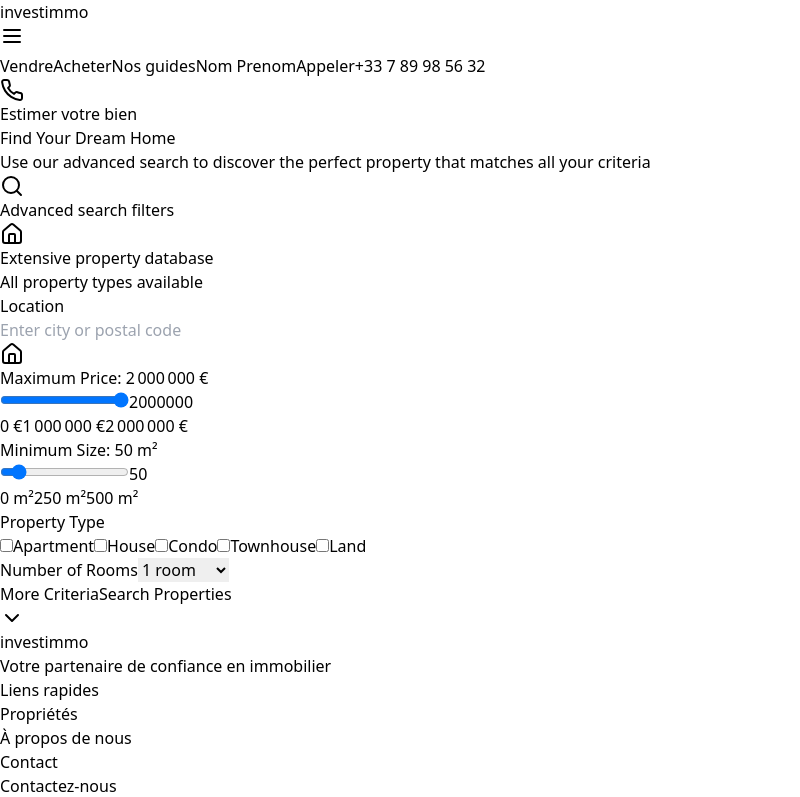
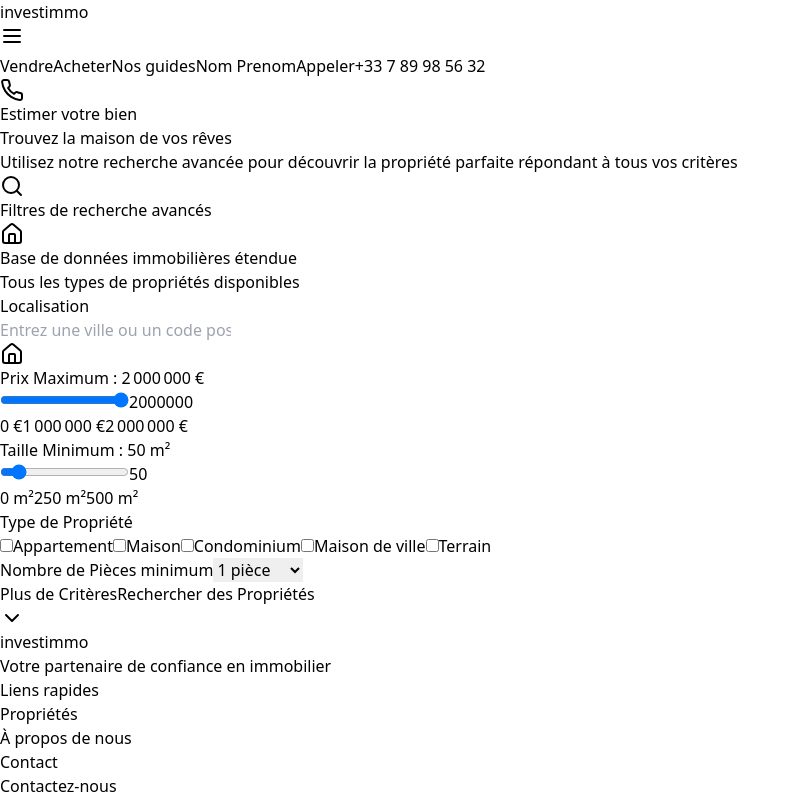
Before and after one commit to Tiaggaws7/WebImmo, a React (Vite) app: page /Acheter in a window 1280 px wide. Shown: the top 797 px of the page, without its empty margins (0-800 px from the left). Built offline with nearby package versions, Linux system fonts and the light colour scheme.

Commit message:
transalte page Acheter in French

```diff
--- a/src/components/Search_house.tsx
+++ b/src/components/Search_house.tsx
@@ -17,19 +17,19 @@ export default function Search_house() {
   const [amenities, setAmenities] = useState<string[]>([])
 
   const propertyTypeOptions = [
-    { value: 'apartment', label: 'Apartment' },
-    { value: 'house', label: 'House' },
-    { value: 'condo', label: 'Condo' },
-    { value: 'townhouse', label: 'Townhouse' },
-    { value: 'land', label: 'Land' },
+    { value: 'apartment', label: 'Appartement' },
+    { value: 'house', label: 'Maison' },
+    { value: 'condo', label: 'Condominium' },
+    { value: 'townhouse', label: 'Maison de ville' },
+    { value: 'land', label: 'Terrain' },
   ]
 
   const amenityOptions = [
-    { value: 'pool', label: 'Pool' },
+    { value: 'pool', label: 'Piscine' },
     { value: 'parking', label: 'Parking' },
     { value: 'cave', label: 'Cave' },
-    { value: 'beautiful_view', label: 'Beautiful View' },
-    { value: 'elevator', label: 'Elevator' },
+    { value: 'beautiful_view', label: 'Belle vue' },
+    { value: 'elevator', label: 'Ascenseur' },
   ]
 
   useEffect(() => {
@@ -80,7 +80,7 @@ export default function Search_house() {
 
   const handleSearch = (e: React.FormEvent) => {
     e.preventDefault()
-    console.log('Searching for houses with criteria:', {
+    console.log('Recherche de maisons avec les critères suivants :', {
       location,
       maxPrice,
       minSize,
@@ -95,25 +95,25 @@ export default function Search_house() {
     <div className="min-h-screen bg-gray-100 p-4 md:p-8">
       <div className="max-w-7xl mx-auto grid md:grid-cols-2 gap-8 bg-white rounded-2xl overflow-hidden shadow-xl">
         <div className="p-8 md:p-12 bg-gradient-to-br from-violet-600 to-violet-500 text-white flex flex-col justify-center">
-          <h2 className="text-4xl font-bold mb-6">Find Your Dream Home</h2>
+          <h2 className="text-4xl font-bold mb-6">Trouvez la maison de vos rêves</h2>
           <p className="text-lg mb-8 text-violet-100">
-            Use our advanced search to discover the perfect property that matches all your criteria
+            Utilisez notre recherche avancée pour découvrir la propriété parfaite répondant à tous vos critères
           </p>
           <div className="space-y-4">
             <div className="flex items-center gap-3">
               <div className="w-8 h-8 rounded-full bg-violet-400/30 flex items-center justify-center">
                 <Search className="w-4 h-4" />
               </div>
-              <span>Advanced search filters</span>
+              <span>Filtres de recherche avancés</span>
             </div>
             <div className="flex items-center gap-3">
               <div className="w-8 h-8 rounded-full bg-violet-400/30 flex items-center justify-center">
                 <Home className="w-4 h-4" />
               </div>
-              <span>Extensive property database</span>
+              <span>Base de données immobilières étendue</span>
             </div>
             <div className="flex items-center gap-3">
-              <span>All property types available</span>
+              <span>Tous les types de propriétés disponibles</span>
             </div>
           </div>
         </div>
@@ -121,13 +121,13 @@ export default function Search_house() {
         <form onSubmit={handleSearch} className="p-8 md:p-12 bg-white space-y-6">
           <div className="space-y-4">
             <label htmlFor="location" className="block text-sm font-medium text-gray-700">
-              Location
+              Localisation
             </label>
             <div className="relative">
               <input
                 id="location"
                 type="text"
-                placeholder="Enter city or postal code"
+                placeholder="Entrez une ville ou un code postal"
                 value={location}
                 onChange={(e) => setLocation(e.target.value)}
                 className="w-full px-4 py-3 rounded-lg border border-gray-300 focus:ring-2 focus:ring-violet-500 focus:border-transparent outline-none"
@@ -138,7 +138,7 @@ export default function Search_house() {
 
           <div className="space-y-4">
             <label className="block text-sm font-medium text-gray-700">
-              Maximum Price: {formatPrice(maxPrice)}
+              Prix Maximum : {formatPrice(maxPrice)}
             </label>
             <div className="flex items-center gap-4">
               <input
@@ -168,7 +168,7 @@ export default function Search_house() {
 
           <div className="space-y-4">
             <label className="block text-sm font-medium text-gray-700">
-              Minimum Size: {minSize} m²
+              Taille Minimum : {minSize} m²
             </label>
             <div className="flex items-center gap-4">
               <input
@@ -198,7 +198,7 @@ export default function Search_house() {
 
           <div className="space-y-4">
             <label className="block text-sm font-medium text-gray-700">
-              Property Type
+              Type de Propriété
             </label>
             <div className="grid grid-cols-2 gap-2">
               {propertyTypeOptions.map((option) => (
@@ -218,7 +218,7 @@ export default function Search_house() {
 
           <div className="space-y-4">
             <label htmlFor="rooms" className="block text-sm font-medium text-gray-700">
-              Number of Rooms
+              Nombre de Pièces minimum
             </label>
             <select
               id="rooms"
@@ -227,7 +227,7 @@ export default function Search_house() {
               className="w-full px-4 py-3 rounded-lg border border-gray-300 focus:ring-2 focus:ring-violet-500 focus:border-transparent outline-none"
             >
               {[1, 2, 3, 4, 5, '6+'].map((num) => (
-                <option key={num} value={num.toString()}>{num} {num === 1 ? 'room' : 'rooms'}</option>
+                <option key={num} value={num.toString()}>{num} {num === 1 ? 'pièce' : 'pièces'}</option>
               ))}
             </select>
           </div>
@@ -239,11 +239,11 @@ export default function Search_house() {
           >
             {showMoreCriteria ? (
               <>
-                Less Criteria <ChevronUp className="ml-2 w-4 h-4" />
+                Moins de Critères <ChevronUp className="ml-2 w-4 h-4" />
               </>
             ) : (
               <>
-                More Criteria <ChevronDown className="ml-2 w-4 h-4" />
+                Plus de Critères <ChevronDown className="ml-2 w-4 h-4" />
               </>
             )}
           </button>
@@ -252,7 +252,7 @@ export default function Search_house() {
             <div className="space-y-6">
               <div className="space-y-4">
                 <label htmlFor="bedrooms" className="block text-sm font-medium text-gray-700">
-                  Bedrooms
+                  nombre de chambres minimum
                 </label>
                 <select
                   id="bedrooms"
@@ -261,14 +261,14 @@ export default function Search_house() {
                   className="w-full px-4 py-3 rounded-lg border border-gray-300 focus:ring-2 focus:ring-violet-500 focus:border-transparent outline-none"
                 >
                   {[1, 2, 3, 4, 5, '6+'].map((num) => (
-                    <option key={num} value={num.toString()}>{num} {num === 1 ? 'bedroom' : 'bedrooms'}</option>
+                    <option key={num} value={num.toString()}>{num} {num === 1 ? 'chambre' : 'chambres'}</option>
                   ))}
                 </select>
               </div>
 
               <div className="space-y-4">
                 <label htmlFor="bathrooms" className="block text-sm font-medium text-gray-700">
-                  Bathrooms
+                  nombre de salles de bain minimum
                 </label>
                 <select
                   id="bathrooms"
@@ -277,14 +277,14 @@ export default function Search_house() {
                   className="w-full px-4 py-3 rounded-lg border border-gray-300 focus:ring-2 focus:ring-violet-500 focus:border-transparent outline-none"
                 >
                   {[1, 2, 3, 4, '5+'].map((num) => (
-                    <option key={num} value={num.toString()}>{num} {num === 1 ? 'bathroom' : 'bathrooms'}</option>
+                    <option key={num} value={num.toString()}>{num} {num === 1 ? 'salle de bain' : 'salles de bain'}</option>
                   ))}
                 </select>
               </div>
 
               <div className="space-y-4">
                 <label className="block text-sm font-medium text-gray-700">
-                  Amenities
+                  Commodités
                 </label>
                 <div className="grid grid-cols-2 gap-2">
                   {amenityOptions.map((option) => (
@@ -308,7 +308,7 @@ export default function Search_house() {
             type="submit"
             className="w-full bg-violet-600 text-white py-4 px-6 rounded-lg text-lg font-semibold hover:bg-violet-700 transition-colors duration-200"
           >
-            Search Properties
+            Rechercher des Propriétés
           </button>
         </form>
       </div>
```
